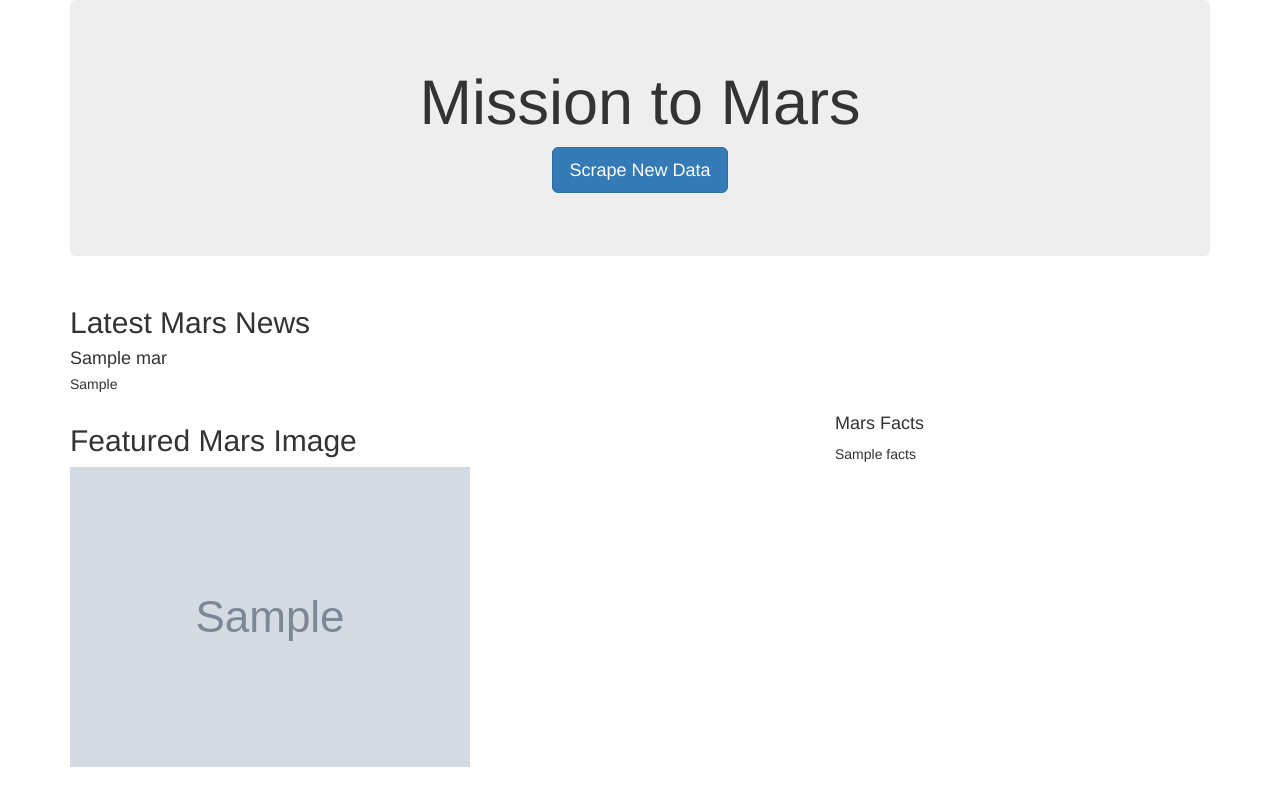
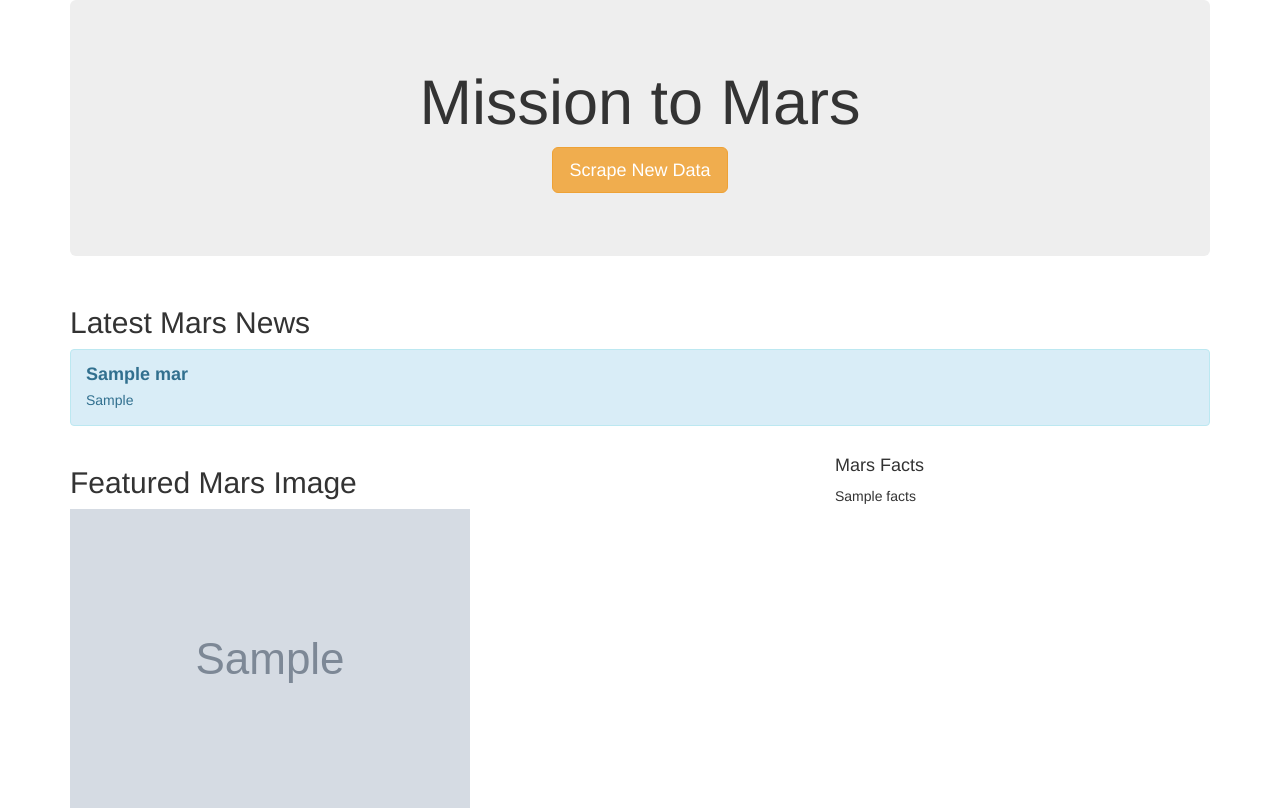
Before and after one commit to ChristineGendron/Mission-to-Mars, a Flask app: page / in a window 1280 px wide. Shown: the top 808 px of the page. Run offline with Flask 2, Linux system fonts and the light colour scheme; grey boxes marked "Sample" are stand-in pictures; a database or web service that is not in the repository returns one stand-in record (values such as "Sample title"); some libraries are stand-ins or nearby versions.

Commit message:
finishing deliv 3

```diff
--- a/Mars_Scraping/templates/index.html
+++ b/Mars_Scraping/templates/index.html
@@ -17,20 +17,22 @@
         <h1>Mission to Mars</h1>
         <!-- Add a button to activate scraping script -->
         <p>
-          <a class="btn btn-primary btn-lg" href="/scrape" role="button"
+          <a class="btn btn-warning btn-lg" href="/scrape" role="button"
             >Scrape New Data</a
           >
         </p>
       </div>
 
       <!-- Add section for Mars News -->
-      <div class="row" id="mars-news">
+      <div class="row">
         <div class="col-md-12">
           <div class="media">
             <div class="media-body">
               <h2>Latest Mars News</h2>
-              <h4 class="media-heading">{{ mars.news_title }}</h4>
-              <p>{{ mars.news_paragraph }}</p>
+              <div class="alert alert-info" role="alert">
+                <h4 class="media-heading"><b>{{ mars.news_title }}</b></h4>
+                <p>{{ mars.news_paragraph }}</p>
+              </div>
             </div>
           </div>
         </div>
```
